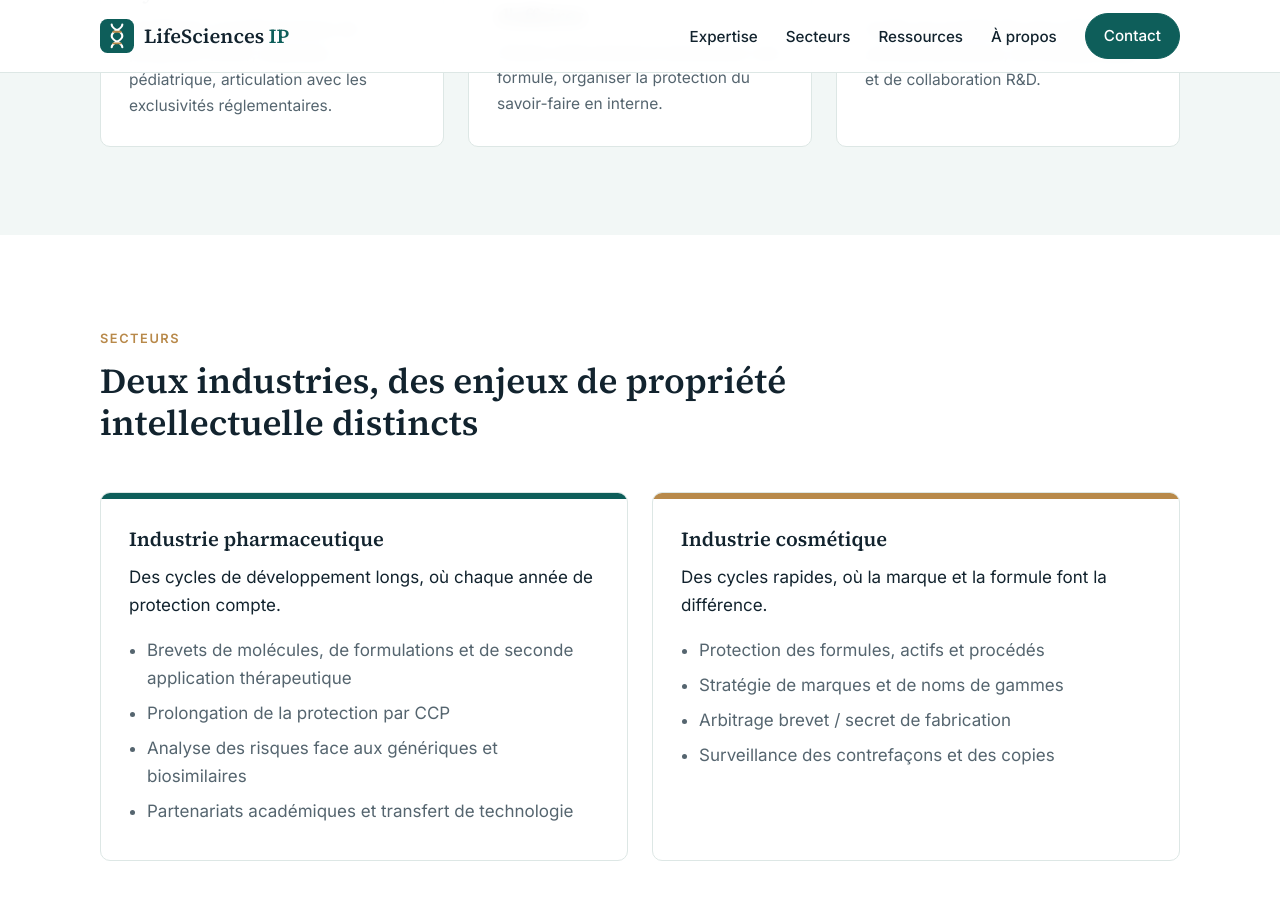
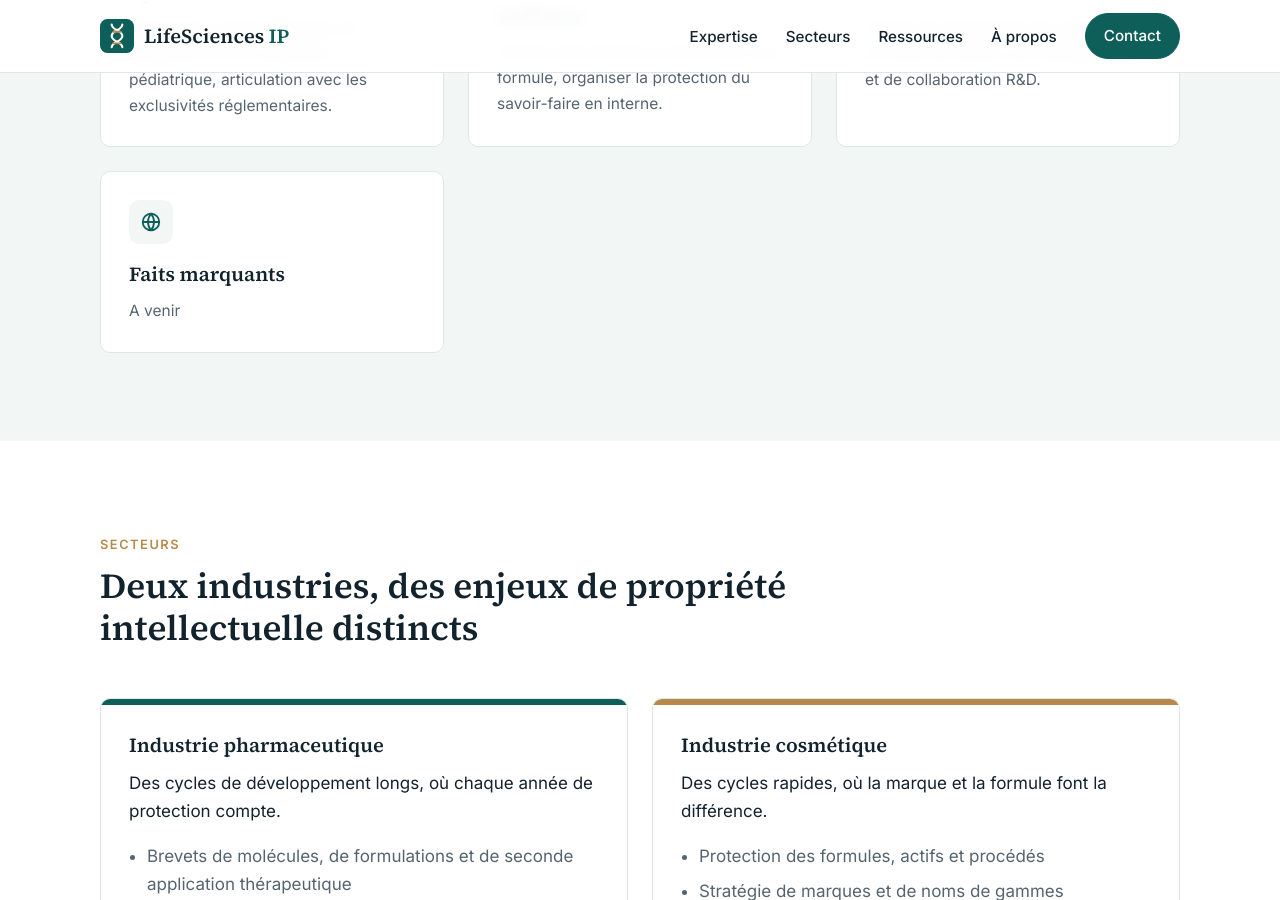
Before and after one commit to pierickr-lifesciences/siteweb, a Jekyll site: the page built from index.html, in a window 1280 px wide and 900 px high, scrolled down 1566 px. Built offline with Jekyll 4.4.1, drawn with Linux system fonts in a browser that asks for light colours.

Commit message:
Update _data/contenu.yml (via Pages CMS)

```diff
--- a/_data/contenu.yml
+++ b/_data/contenu.yml
@@ -42,6 +42,9 @@ expertise:
       texte: Audits de portefeuille (due diligence), accords de licence, de
         confidentialité et de collaboration R&D.
       icone: contrat
+    - titre: Faits marquants
+      texte: A venir
+      icone: globe
 secteurs:
   titre: Deux industries, des enjeux de propriété intellectuelle distincts
   pharma:
```
